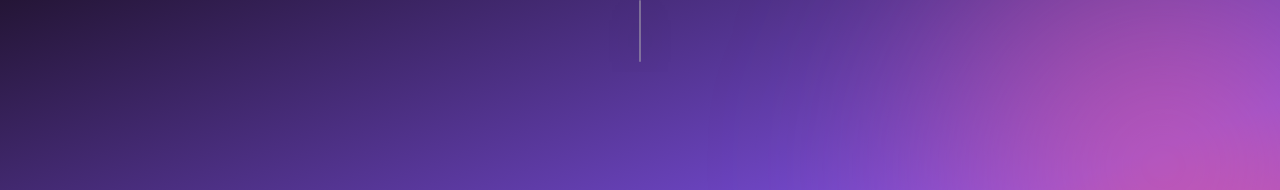
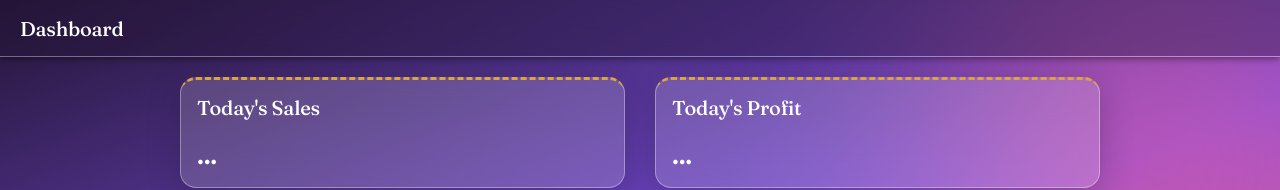
Before and after one commit to lazyden771/boutique-manager-cloud, a React (Vite) app in the folder frontend/: page /dashboard in a window 1280 px wide. Shown: the top 190 px of the page. Built offline with nearby package versions, Linux system fonts and the light colour scheme; no server answers; sample sign-in values are in the browser's storage.

Commit message:
Fix layout: height 100% instead of maxHeight 100vh

```diff
--- a/frontend/src/App.tsx
+++ b/frontend/src/App.tsx
@@ -60,7 +60,7 @@ function AuthenticatedTabs() {
   const activeTab = TABS.find((t) => location.pathname.startsWith(t.href))?.tab ?? "dashboard";
 
   return (
-    <div style={{ display: "flex", flexDirection: "column", maxHeight: "100vh", overflow: "hidden" }}>
+    <div style={{ display: "flex", flexDirection: "column", height: "100%", overflow: "hidden" }}>
       {/* Page content fills available space; pages handle their own IonContent scroll */}
       <div style={{ flex: 1, overflow: "hidden", position: "relative" }}>
         <Switch>
```
